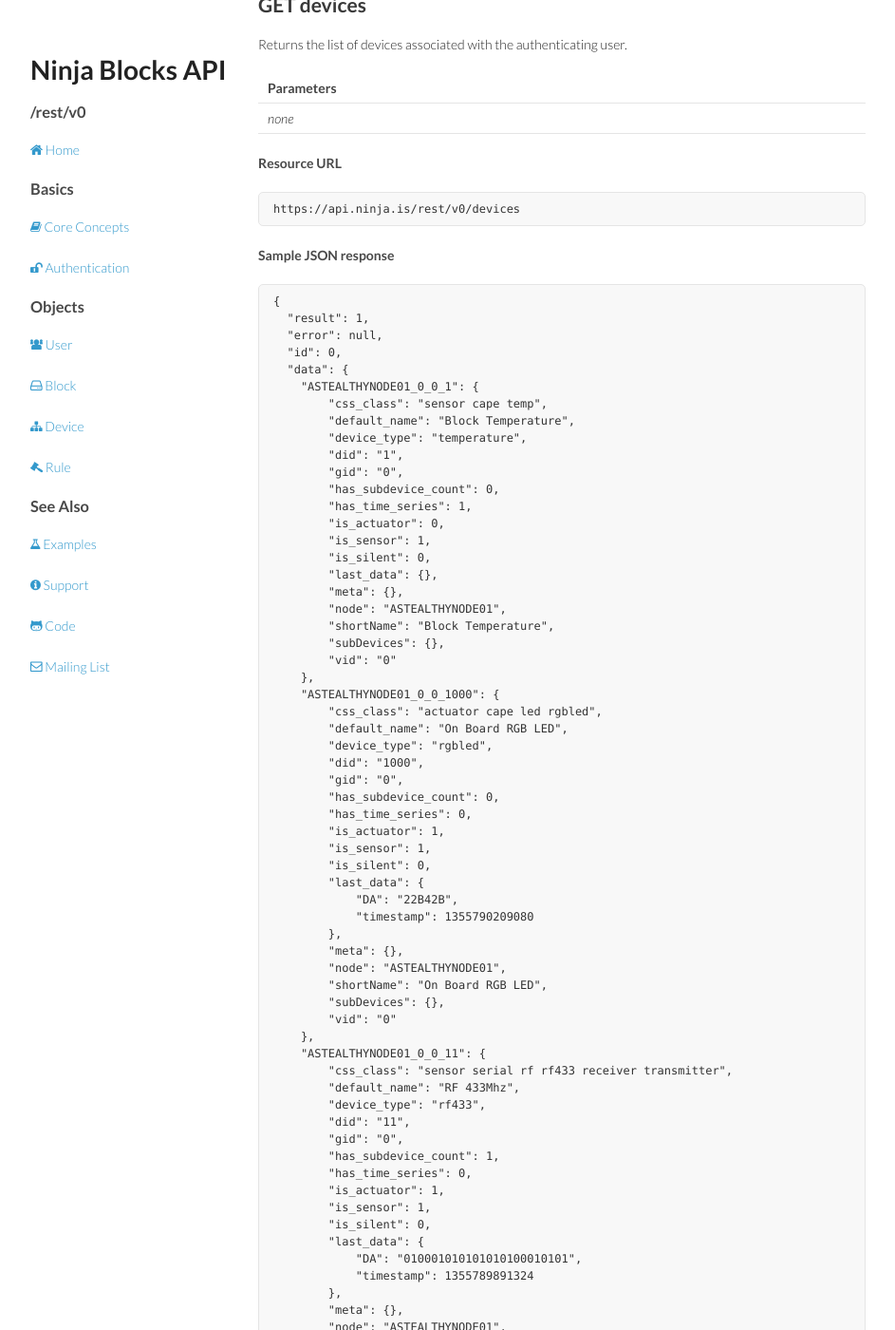
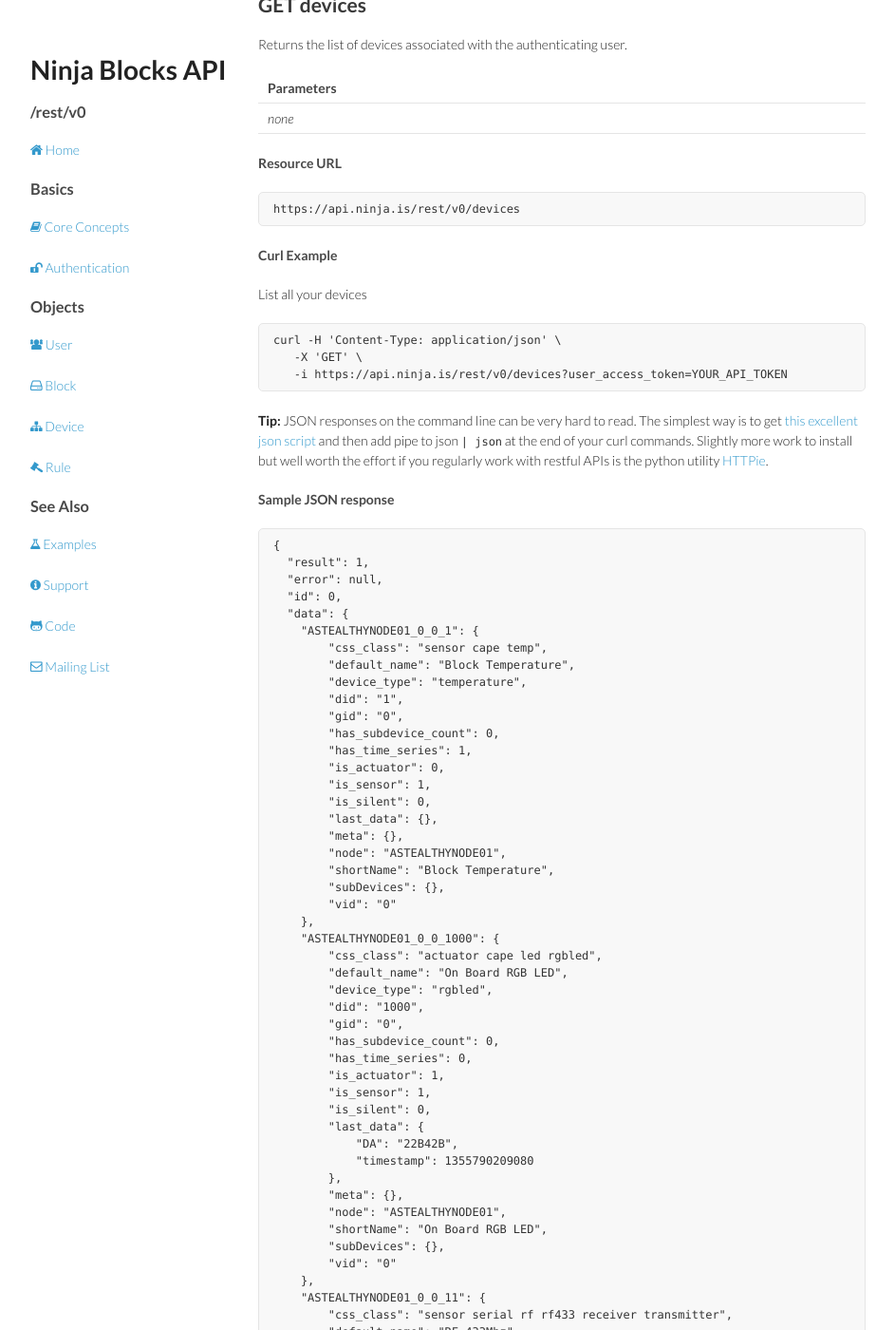
Before and after one commit to ninjablocks/ninjablocks.github.com, a Jekyll site: the page built from device.html, in a window 1280 px wide and 1400 px high, scrolled down 1114 px. Shown: the whole window at 95% size, without its empty margins (168-1111 px from the left). Built offline with Jekyll 4.4.1, drawn with Linux system fonts in a browser that asks for light colours; nearby versions of some CDN libraries; some of the changed lines change nothing that is shown; some of the changed text lies outside the part shown.

Commit message:
Update get device example response

```diff
--- a/device.html
+++ b/device.html
@@ -97,6 +97,13 @@
   </table>
   <h4>Resource URL</h4>
   <pre><code>https://api.ninja.is/rest/v0/devices</code></pre>
+  <h4>Curl Example</h4>
+  <p>List all your devices</p>
+<pre><code>curl -H 'Content-Type: application/json' \
+   -X 'GET' \
+   -i https://api.ninja.is/rest/v0/devices?user_access_token=YOUR_API_TOKEN</code></pre>
+
+  <p><strong>Tip:</strong> JSON responses on the command line can be very hard to read. The simplest way is to get <a href="https://github.com/trentm/json">this excellent json script</a> and then add pipe to json <code>| json</code> at the end of your curl commands. Slightly more work to install but well worth the effort if you regularly work with restful APIs is the python utility <a href="https://github.com/jkbr/httpie">HTTPie</a>.</p>
   <h4>Sample JSON response</h4>
 <pre><code>{
   "result": 1,
@@ -172,13 +179,7 @@
     }
   }
 }</code></pre>
-  <h4>Curl Example</h4>
-  <p>List all your devices</p>
-<pre><code>curl -H 'Content-Type: application/json' \
-   -X 'GET' \
-   -i https://api.ninja.is/rest/v0/devices?user_access_token=YOUR_API_TOKEN</code></pre>
 
-  <p><strong>Tip:</strong> JSON responses on the command line can be very hard to read. The simplest way is to get <a href="https://github.com/trentm/json">this excellent json script</a> and then add pipe to json <code>| json</code> at the end of your curl commands. Slightly more work to install but well worth the effort if you regularly work with restful APIs is the python utility <a href="https://github.com/jkbr/httpie">HTTPie</a>.</p>
 
   <p>&nbsp;</p>
   <a name="device-get" id="device-get"></a>
```
